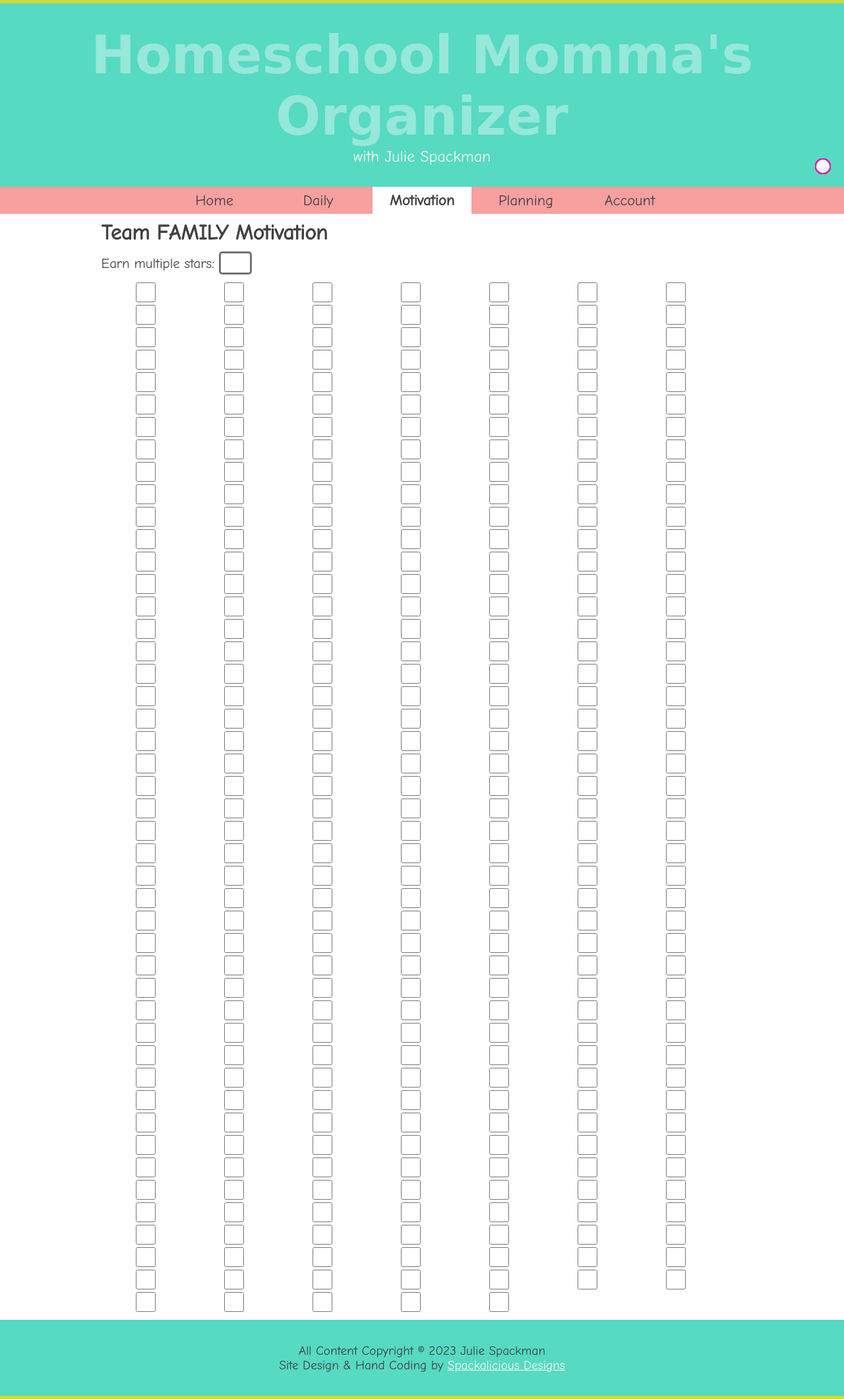
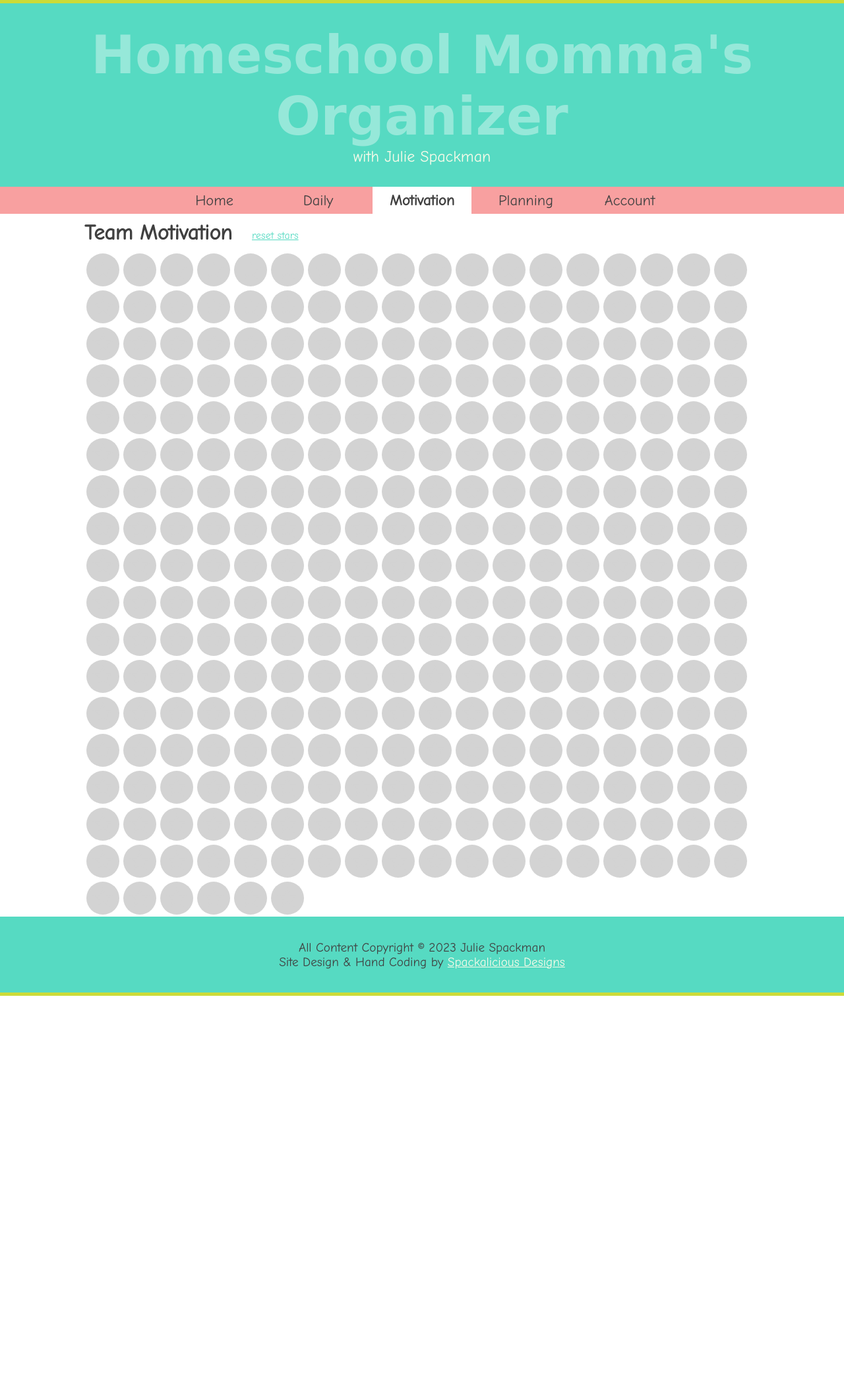
Before and after one commit to Spackalicious/https---github.com-Spackalicious-WDD330_WebFrontend_JulieFinalProject, a PHP site: page /motivation.php in a window 1280 px wide. Shown: the whole page at 66% size. After the commit the page ends 1509 px from the top, so only its background shows below. Run offline with PHP 8.4, Linux system fonts and the light colour scheme; some web fonts are replaced.

Commit message:
completed Motivation

```diff
--- a/css/partials/_motivation.scss
+++ b/css/partials/_motivation.scss
@@ -1,6 +1,77 @@
+#motivation-section {
+    width: 80%;
+    margin: 10px auto;
+    display: flex;
+    align-content: bottom;
+    // border: solid pink;
+    p {
+        font-size: 16px;
+        // border: solid green;
+        // first margin line is for when there is an addStars input
+        // margin: 7px 0 0px 30px;
+        margin: 14px 0 0px 30px;
+    }
+    #resetStars {
+        // border: solid purple;
+        // margin: 0 0 0 35px;
+        cursor: pointer;
+        font-family: $body-font;
+        color: $color-4;
+        text-decoration: underline;
+        &:hover {
+            color: $color-6;
+        }
+        &:active {
+            color: $color-3;
+        }
+      }
+}
+
+
+
+#motUL {
+list-style-type: none;
+display: flex;
+flex-flow: row wrap;
+width: 80%;
+// border: solid gold;
+margin: 0 auto;
+    li {
+        width: 50px;
+        height: 50px;
+        padding: 0px 0 0px 0px;
+        margin: 3px;
+        border-radius: 100%;
+        background-color: lightgrey;
+        color: lightgrey;
+        font-size: 44px;
+        line-height: 49px;
+        font-weight: bold;
+        cursor: pointer;
+        overflow: hidden;
+    }
+    .checkStar {
+        background-color: $color-2;
+        transition: all 0.5s ease;
+        color: white;
+        &:nth-child(odd) {
+        background: $color-4;
+        }
+        &:nth-child(3n) {
+        background: $color-6;
+        }
+    }
+}
+
+.checkStar {
+/* this makes it so that if the ul is accidentally clicked, the background will stay white and not change. */
+background-color: white;
+}
+
+
 #starCount {
-    width: 50px;
-    height: 35px;
+    width: 40px;
+    height: 30px;
     text-align: center;
     font-size: 1em;
     color: $color-3d;
@@ -12,76 +83,76 @@
     }
 }
 
-#starBoxLabel {
-    display: none;
-    &:before {
-        display: inline;
-    content: "";
-    width: 40px;
-    height: 40px;
-    background: turquoise;
-    border: solid teal;
-    border-radius: 100%;
-    transition: border 0.7s ease;
-    &:checked {
-        border: solid purple;
-    }
-    }
-}
+// #starBoxLabel {
+//     display: none;
+//     &:before {
+//         display: inline;
+//     content: "";
+//     width: 40px;
+//     height: 40px;
+//     background: turquoise;
+//     border: solid teal;
+//     border-radius: 100%;
+//     transition: border 0.7s ease;
+//     &:checked {
+//         border: solid purple;
+//     }
+//     }
+// }
 
-.checkedStar {
-    color: white;
-}
+// .checkedStar {
+//     color: white;
+// }
 
-#starBox {
-    // background-color: red;
-    height: 30px;
-    width: 130px;
-    border-radius: 50px;
-    // border: solid pink;
-    margin: 2px;
-    transition: border 0.7s ease;
-    &:checked {
-        background-color: green;
-    }
-    &:before{
-        content:"";
-        width: 20px;
-        height: 20px;
-        background: #fff;
-        border: solid 2px rgb(219, 35, 170);
-        display: block;
-        position: absolute;
-        border-radius: 100%;
-        right: 20px;
-        top: 30%;
-        transition: border 0.7s ease
-      }
-}
+// #starBox {
+//     // background-color: red;
+//     height: 30px;
+//     width: 130px;
+//     border-radius: 50px;
+//     // border: solid pink;
+//     margin: 2px;
+//     transition: border 0.7s ease;
+//     &:checked {
+//         background-color: green;
+//     }
+//     &:before{
+//         content:"";
+//         width: 20px;
+//         height: 20px;
+//         background: #fff;
+//         border: solid 2px rgb(219, 35, 170);
+//         display: block;
+//         position: absolute;
+//         border-radius: 100%;
+//         right: 20px;
+//         top: 30%;
+//         transition: border 0.7s ease
+//       }
+// }
 
-#motivation-list {
-    // border: solid white;
-    display: flex;
-    flex-flow: row wrap;
-    li {
-        cursor: pointer;
-        color: white;
-        font-weight: bold;
-        border: solid white;
-        border-radius: 100%;
-        width: 45px;
-        font-size: 2em;
-        text-align: center;
-        background-color: $color-2;
-        line-height: 1.2em;
-        &:hover {
-            border: solid 1px $color-3;
-        }
-        &:nth-child(odd) {
-            background-color: $color-4;
-        }
-        &:nth-child(3n) {
-            background-color: $color-6;
-        }
-    }
-}
+// #motivation-list {
+//     // border: solid white;
+//     display: flex;
+//     flex-flow: row wrap;
+//     li {
+//         cursor: pointer;
+//         color: white;
+//         font-weight: bold;
+//         border: solid white;
+//         border-radius: 100%;
+//         width: 45px;
+//         font-size: 2em;
+//         text-align: center;
+//         background-color: $color-2;
+//         line-height: 1.2em;
+//         &:hover {
+//             border: solid 1px $color-3;
+//         }
+//         &:nth-child(odd) {
+//             background-color: $color-4;
+//         }
+//         &:nth-child(3n) {
+//             background-color: $color-6;
+//         }
+//     }
+// }
--- a/css/style.css
+++ b/css/style.css
@@ -341,9 +341,70 @@ footer a {
   background-color: #737373;
 }
 
+#motivation-section {
+  width: 80%;
+  margin: 10px auto;
+  display: flex;
+  align-content: bottom;
+}
+#motivation-section p {
+  font-size: 16px;
+  margin: 14px 0 0px 30px;
+}
+#motivation-section #resetStars {
+  cursor: pointer;
+  font-family: "Comic Neue", cursive;
+  color: #56DAC2;
+  text-decoration: underline;
+}
+#motivation-section #resetStars:hover {
+  color: #CCDB38;
+}
+#motivation-section #resetStars:active {
+  color: #fab8b8;
+}
+
+#motUL {
+  list-style-type: none;
+  display: flex;
+  flex-flow: row wrap;
+  width: 80%;
+  margin: 0 auto;
+}
+#motUL li {
+  width: 50px;
+  height: 50px;
+  padding: 0px 0 0px 0px;
+  margin: 3px;
+  border-radius: 100%;
+  background-color: lightgrey;
+  color: lightgrey;
+  font-size: 44px;
+  line-height: 49px;
+  font-weight: bold;
+  cursor: pointer;
+  overflow: hidden;
+}
+#motUL .checkStar {
+  background-color: #96e8d9;
+  transition: all 0.5s ease;
+  color: white;
+}
+#motUL .checkStar:nth-child(odd) {
+  background: #56DAC2;
+}
+#motUL .checkStar:nth-child(3n) {
+  background: #CCDB38;
+}
+
+.checkStar {
+  /* this makes it so that if the ul is accidentally clicked, the background will stay white and not change. */
+  background-color: white;
+}
+
 #starCount {
-  width: 50px;
-  height: 35px;
+  width: 40px;
+  height: 30px;
   text-align: center;
   font-size: 1em;
   color: #f8a0a0;
@@ -353,77 +414,6 @@ footer a {
 }
 #starCount:focus {
   background-color: #96e8d9;
-}
-
-#starBoxLabel {
-  display: none;
-}
-#starBoxLabel:before {
-  display: inline;
-  content: "";
-  width: 40px;
-  height: 40px;
-  background: turquoise;
-  border: solid teal;
-  border-radius: 100%;
-  transition: border 0.7s ease;
-}
-#starBoxLabel:before:checked {
-  border: solid purple;
-}
-
-.checkedStar {
-  color: white;
-}
-
-#starBox {
-  height: 30px;
-  width: 130px;
-  border-radius: 50px;
-  margin: 2px;
-  transition: border 0.7s ease;
-}
-#starBox:checked {
-  background-color: green;
-}
-#starBox:before {
-  content: "";
-  width: 20px;
-  height: 20px;
-  background: #fff;
-  border: solid 2px rgb(219, 35, 170);
-  display: block;
-  position: absolute;
-  border-radius: 100%;
-  right: 20px;
-  top: 30%;
-  transition: border 0.7s ease;
-}
-
-#motivation-list {
-  display: flex;
-  flex-flow: row wrap;
-}
-#motivation-list li {
-  cursor: pointer;
-  color: white;
-  font-weight: bold;
-  border: solid white;
-  border-radius: 100%;
-  width: 45px;
-  font-size: 2em;
-  text-align: center;
-  background-color: #96e8d9;
-  line-height: 1.2em;
-}
-#motivation-list li:hover {
-  border: solid 1px #fab8b8;
-}
-#motivation-list li:nth-child(odd) {
-  background-color: #56DAC2;
-}
-#motivation-list li:nth-child(3n) {
-  background-color: #CCDB38;
 }
 
 * {
--- a/motivation.php
+++ b/motivation.php
@@ -17,14 +17,15 @@
 
 
     <section>
-        <div class="body-text">
-        <h3>Team FAMILY Motivation</h3>
 
-            <div id="motivation-div">
-                <p>Earn multiple stars: <input id="starCount"/></p>
-
-                <ul id="motivation-list"></ul>
-            </div>
+        <div id="motivation-section">
+            <h3>Team Motivation</h3>
+            <!-- <p><span id="resetStars">reset stars</span>   |   earn multiple stars: <input id="starCount"/></p> -->
+            <p><span id="resetStars">reset stars</span></p>
+        </div>
+        <div id="motDiv">
+            <ul id="motUL">
+            </ul>
         </div>
 
     </section>
--- a/scripts/motivation.js
+++ b/scripts/motivation.js
@@ -1,31 +1,76 @@
+const motUL = document.querySelector("#motUL");
 
-const motivationSection = document.querySelector("#motivation-list");
+async function makeStars() {
+  for (let i = 0; i < 312; i++) {
+    let newStar = motUL.appendChild(document.createElement("li"));
+    newStar.innerHTML = "&#9734;";
+  }
+}
+makeStars();
 
-function motivationDots() {
-    for (i = 0; i < 320; i++ ) {
+function loadStars() {
+  const starsUL = localStorage.getItem("motUL");
+  if (starsUL) {
+    motUL.innerHTML = starsUL;
+  }
+}
+loadStars();
 
-        // let newDot = motivationSection.appendChild(document.createElement("li"));
-        let newDot = motivationSection.appendChild(document.createElement("input"));
-        newDot.type = "checkbox";
-        newDot.id = "starBox";
-        let newDotLabel = motivationSection.appendChild(document.createElement("label"));
-       newDotLabel.id = "starBoxLabel";
+async function checkStars() {
+  motUL.addEventListener("click", function(event){
+      let target = event.target;
+      target.classList.toggle("checkStar");
+      localStorage.setItem("motUL", motUL.innerHTML);
+  })
+}
+checkStars();
 
-        // newDot.innerHTML = "&#9734;";
-        // newDot.style.color = "lightgrey";
-        // newDot.style.background = "white";
-        // newDot.style.border = "dotted grey 1px";
+// async function addCountStars() {
+//     const starNumInput = document.querySelector("#starCount");
+//     async function getCount() {
+//         starNumInput.addEventListener("keypress", function(event){
+//             if(event.which === 13){
+//                 let starNum = parseInt(this.value);
+//                 this.value = "";
+//                 if(Number.isInteger(starNum)) {
+//                     let motAddCheck = confirm(`Please confirm\n\nAre you certain you want to add ${starNum} stars to your motivation tracker?\n\nOK = Add ${starNum} stars.`);
+//                     if (motAddCheck) {
+//                         console.log("The number of stars to add is: " + starNum);
+//                         updateList(starNum);
+//                     }
+//                 }
+//             }
+//         })
+//     } getCount();
+//     async function updateList(num) {
+//         const starArray = localStorage.getItem("motUL");
+//         const splitStarArray = starArray.split("<li");
+//         console.log(`Total number of stars is ${splitStarArray.length -1}, and you want to remove ${num}`);
 
+        // for (let i = 0; i < num + 1; i++) {
+            // let eachStar = splitStarArray[i].getElementsByClassName;
+            // console.log(eachStar);
+            // if (!eachStar) {
+                // starArray[i].classList.toggle("checkstar");
+                // localStorage.setItem("motUL", motUL.innerHTML);
+            //     console.log(toString(x[i]));
+            // }
+        // }
+//     }
+// }
+// addCountStars();
+
+async function resetStars() {
+  const resetButton = document.querySelector("#resetStars");
+  resetButton.addEventListener("click", function(e){
+    let starsUL = localStorage.getItem("motUL");
+    if (starsUL) {
+        let motWarning = confirm("WARNING!!!\n\nAre you certain you want to clear your stars? \n\nCancel = Keep your stars.\nOK = Reset stars.");
+        if (motWarning) {
+            localStorage.removeItem("motUL");
+        window.location.reload();
+        }
     }
-    // console.log("Motivation is key!");
-}
-motivationDots();
-
-function checkMotivation() {
-    motivationSection.li.addEventListener("click", function(event){
-        let target = event.target;
-        // let targetSpan = event.target.parentNode.parentNode;
-        target.classList.toggle("checkedStar");
-        localStorage.setItem("motivation", motivationSection.innerHTML);
     })
 }
+resetStars();
```
Also changed, not shown: scripts/dailyLists.js (+12 -1 lines), 1 other file.
